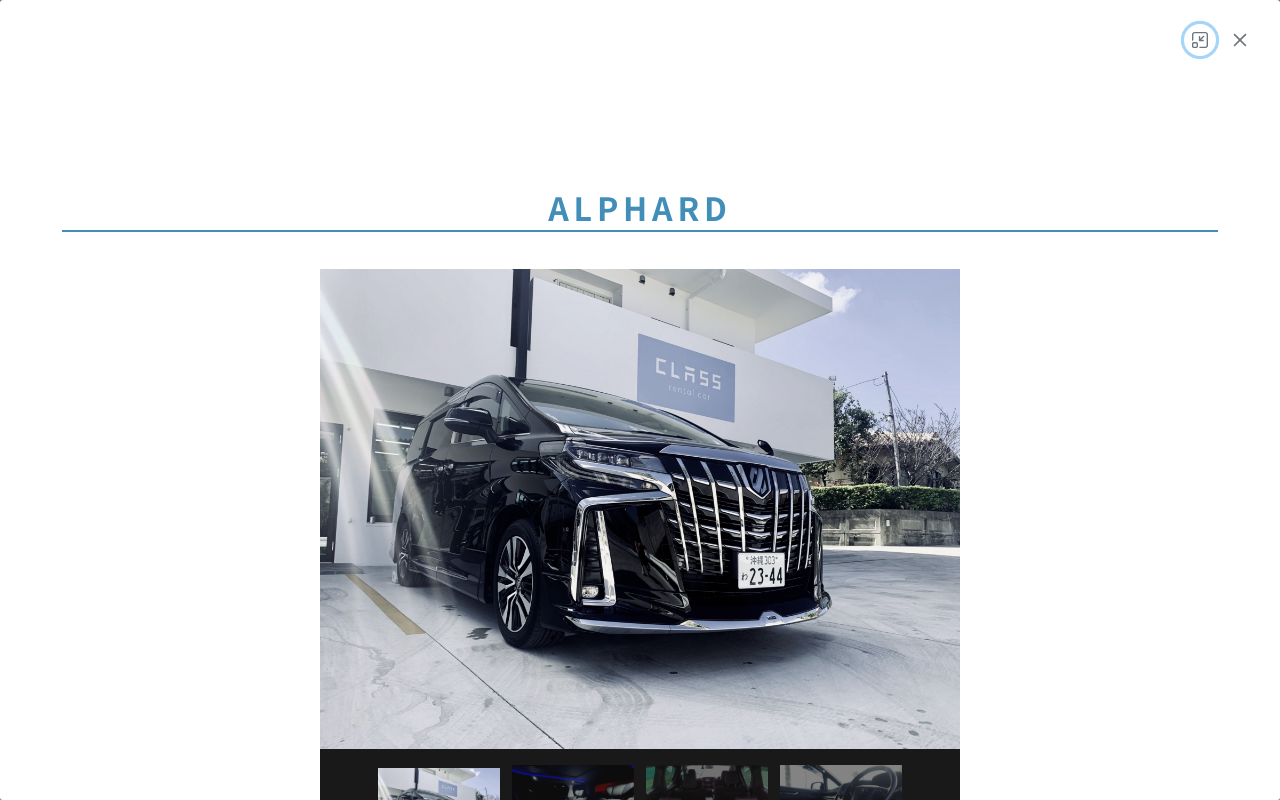
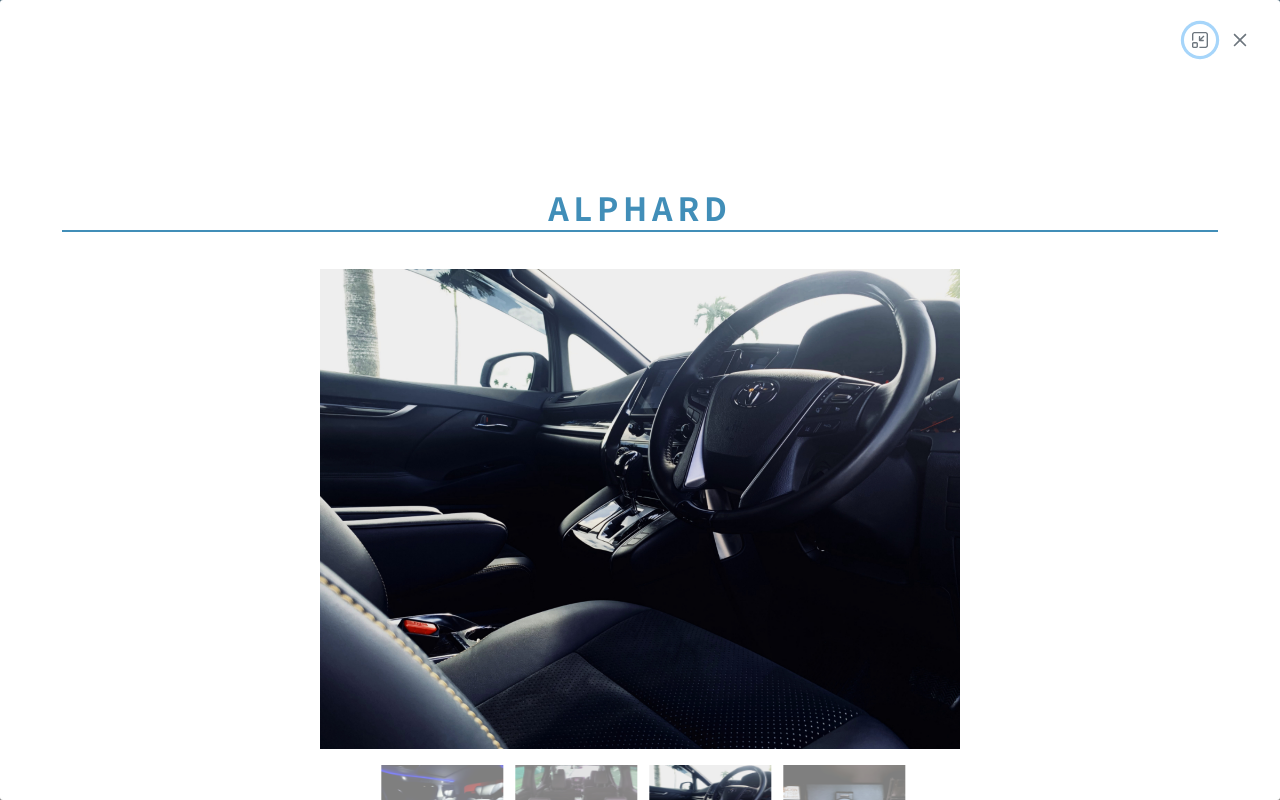
Before and after one commit to kentheboy/khufu-front-end, a Vue app: page / in a window 1280 px wide. Both pictures are taken after a click on the button 1116 px from the left and 80 px from the top of the page. Shown: the top 800 px of the page. Built offline with nearby package versions, Linux system fonts and the light colour scheme.

Commit message:
add fade effect on the galleria image

```diff
--- a/src/components/Home.vue
+++ b/src/components/Home.vue
@@ -195,9 +195,26 @@
                 <h1>{{ vehicle_list[0].title }}</h1>
               </div>
               <div class="section__products--detail--images">
-                <Galleria :value="vehicle_list[carDetailIndex].detail.images" :responsiveOptions="responsiveOptions" :numVisible="5" containerStyle="max-width: 640px">
+                <Galleria
+                  :value="vehicle_list[carDetailIndex].detail.images"
+                  :responsiveOptions="responsiveOptions"
+                  :numVisible="5"
+                  containerStyle="max-width: 640px"
+                  :circular="true"
+                  :autoPlay="true"
+                  :transitionInterval="3000"
+                  :showThumbnails="true"
+                >
                   <template #item="slotProps">
-                    <img :src="slotProps.item.itemImageSrc" :alt="slotProps.item.alt" style="width: 100%" />
+                    <transition name="fade">
+                      <img
+                        :key="slotProps.item.itemImageSrc"
+                        :src="slotProps.item.itemImageSrc"
+                        :alt="slotProps.item.alt"
+                        style="width: 100%"
+                        class="galleria-image"
+                      />
+                  </transition>
                   </template>
                   <template #thumbnail="slotProps">
                     <img :src="slotProps.item.thumbnailImageSrc" :alt="slotProps.item.alt" />
--- a/src/primevue-custom.scss
+++ b/src/primevue-custom.scss
@@ -127,8 +127,36 @@ a.button {
 }
 
 // Galleria
-.p-galleria-thumbnail-item-content img {
-    width: 7.58rem;
+.p-galleria{
+    &-thumbnail-item-content img {
+        width: 7.58rem;
+    }
+    &-item img {
+        max-height: 480px;
+    }
+    &-thumbnail-container{
+        background-color: rgb(255 255 255);
+        button.p-link {
+            color: var(--color-steelblue);
+        }
+    }
+
+    /* Fade animation */
+    .fade-enter-active, .fade-leave-active {
+        transition: opacity .5s ease;
+        visibility: hidden;
+        opacity: 0;
+    }
+    .fade-enter-from, .fade-leave-to {
+        transition: opacity .5s ease;
+        visibility: hidden;
+        opacity: 0;
+    }
+    .galleria-image {
+        transition: opacity .5s ease;
+        width: 100%;
+        display: block;
+    }
 }
 
 // Valiosa
```
